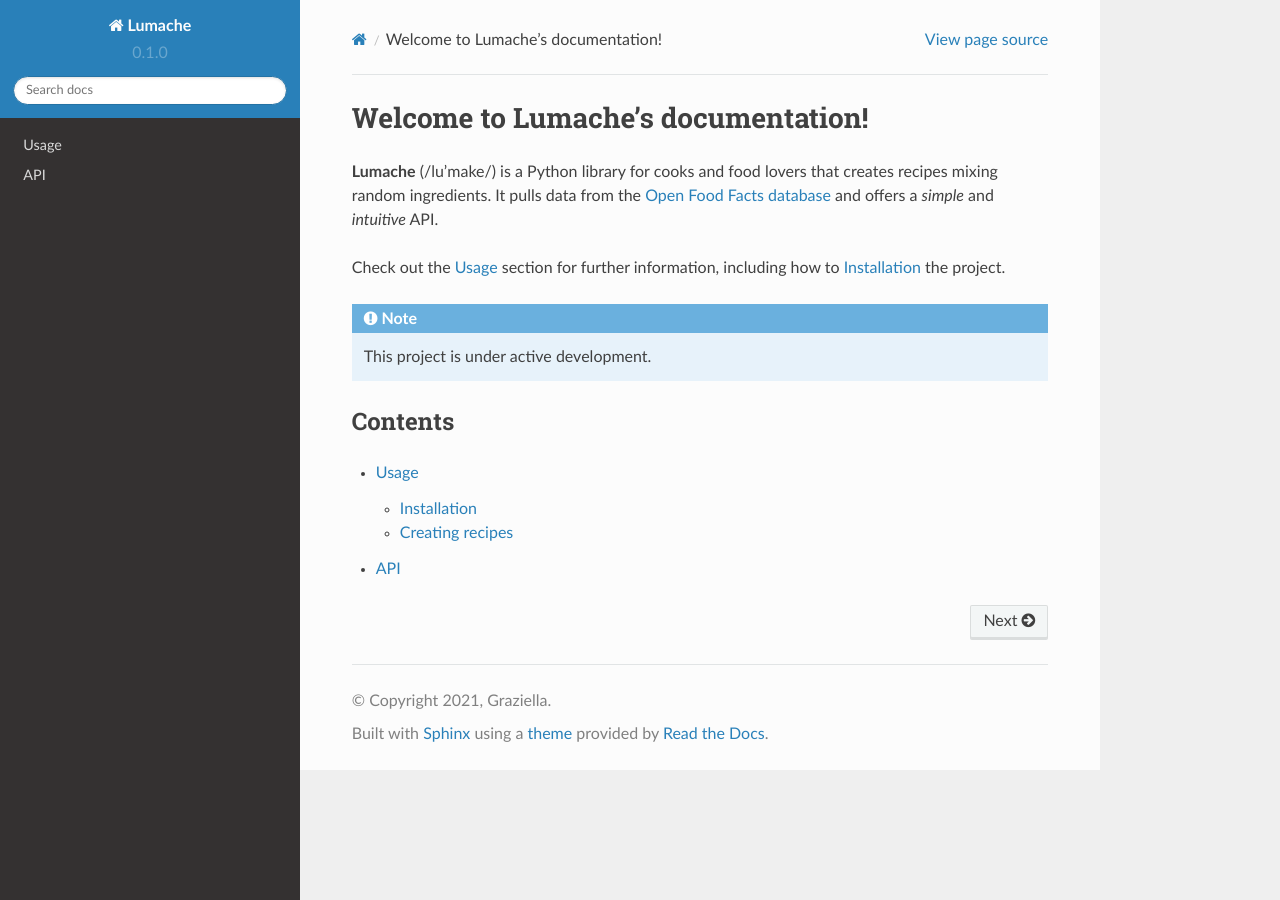
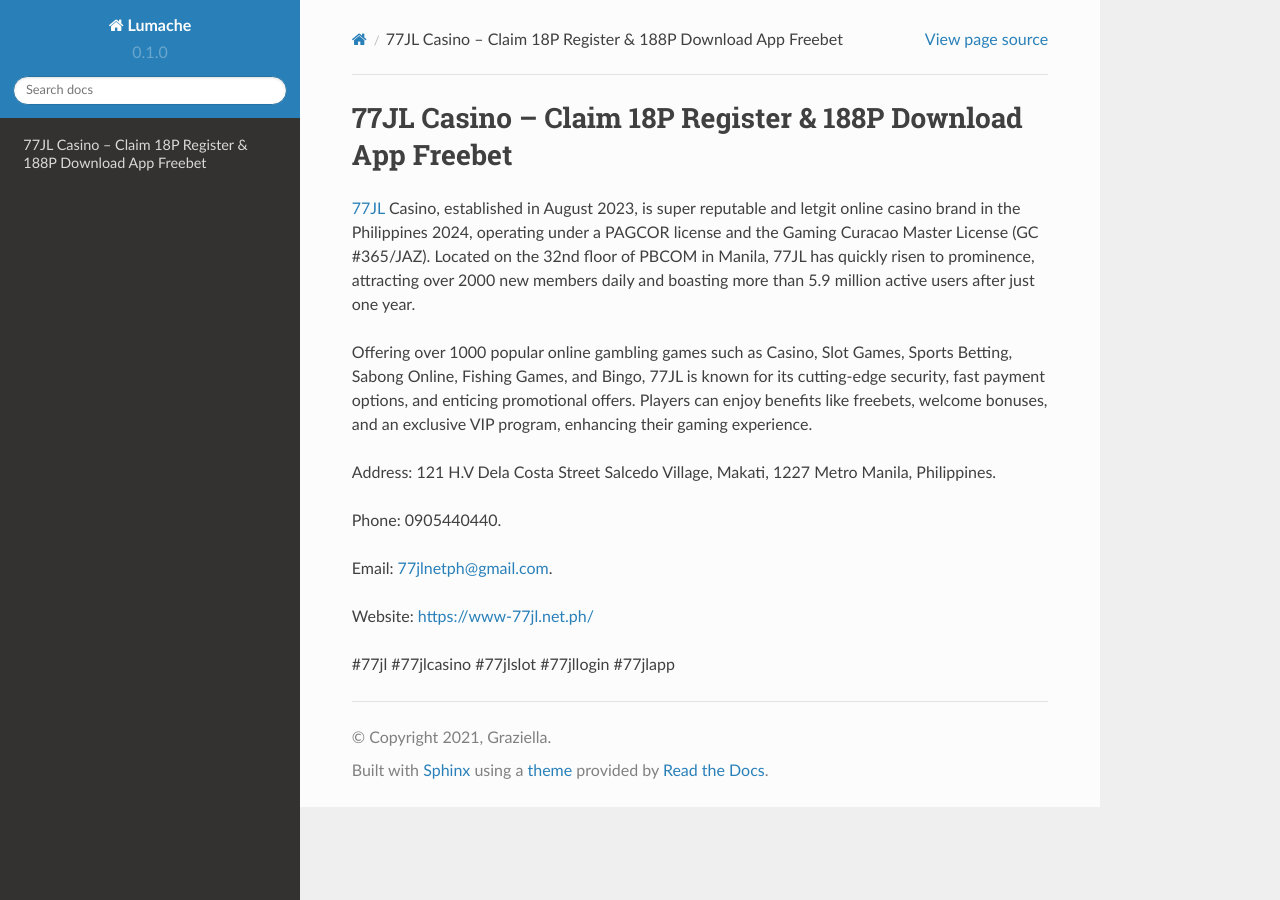
Before and after one commit to vanthanhtuan2022/77jlnetph, a Sphinx documentation site: the page built from docs/source/index.rst, in a window 1280 px wide. Built offline with Sphinx 7.4.7 and the Read the Docs theme 2.0.0, drawn with Linux system fonts in a browser that asks for light colours.

Commit message:
Update index.rst

```diff
--- a/docs/source/index.rst
+++ b/docs/source/index.rst
@@ -1,22 +1,16 @@
-Welcome to Lumache's documentation!
+77JL Casino – Claim 18P Register & 188P Download App Freebet
 ===================================
 
-**Lumache** (/lu'make/) is a Python library for cooks and food lovers
-that creates recipes mixing random ingredients.
-It pulls data from the `Open Food Facts database <https://world.openfoodfacts.org/>`_
-and offers a *simple* and *intuitive* API.
+`77JL <https://www-77jl.net.ph/>`_ Casino, established in August 2023, is super reputable and letgit online casino brand in the Philippines 2024, operating under a PAGCOR license and the Gaming Curacao Master License (GC #365/JAZ). Located on the 32nd floor of PBCOM in Manila, 77JL has quickly risen to prominence, attracting over 2000 new members daily and boasting more than 5.9 million active users after just one year.
 
-Check out the :doc:`usage` section for further information, including
-how to :ref:`installation` the project.
+Offering over 1000 popular online gambling games such as Casino, Slot Games, Sports Betting, Sabong Online, Fishing Games, and Bingo, 77JL is known for its cutting-edge security, fast payment options, and enticing promotional offers. Players can enjoy benefits like freebets, welcome bonuses, and an exclusive VIP program, enhancing their gaming experience.
 
-.. note::
+Address: 121 H.V Dela Costa Street Salcedo Village, Makati, 1227 Metro Manila, Philippines.
 
-   This project is under active development.
+Phone: 0905440440.
 
-Contents
---------
+Email: 77jlnetph@gmail.com.
 
-.. toctree::
+Website: https://www-77jl.net.ph/
 
-   usage
-   api
+#77jl #77jlcasino #77jlslot #77jllogin #77jlapp
```
